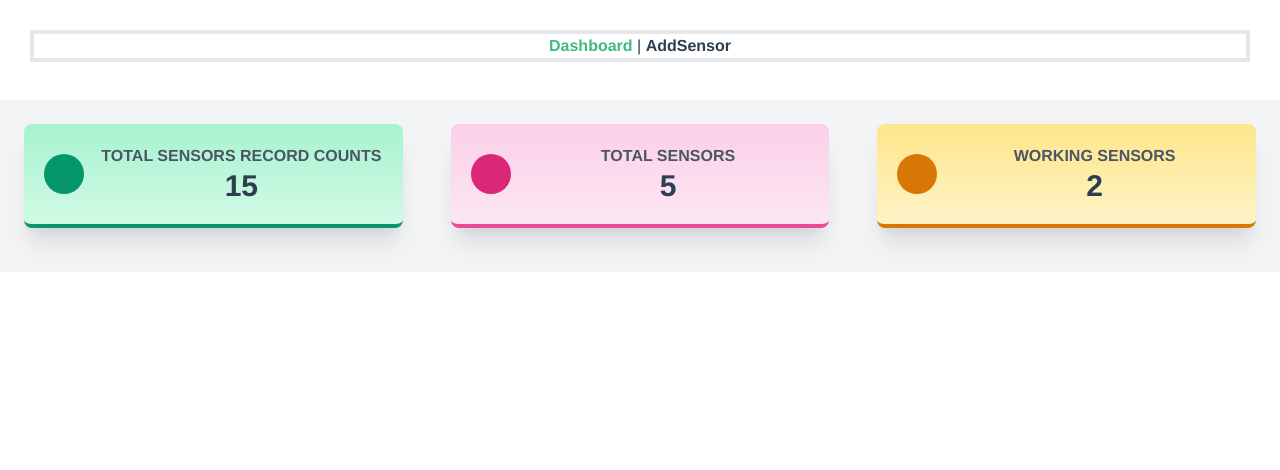
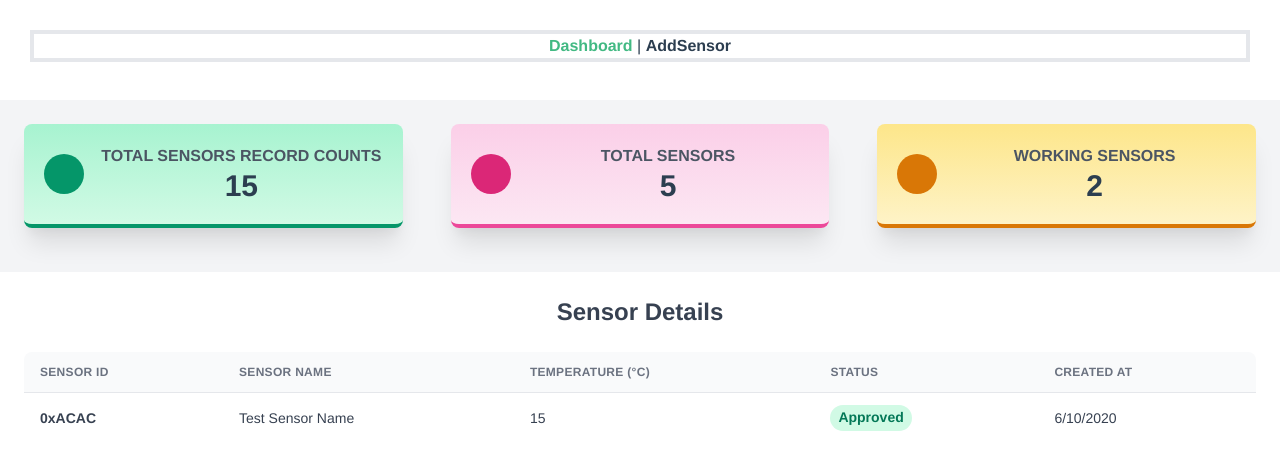
Before and after one commit to rajbhatta/amplify-serverless-vue-python, a Vue app: page / in a window 1280 px wide. Shown: the top 470 px of the page. Built offline with nearby package versions, Linux system fonts and the light colour scheme.

Commit message:
Table is added inside dashboard for listing sensors

```diff
--- a/src/views/Dashboard.vue
+++ b/src/views/Dashboard.vue
@@ -1,6 +1,6 @@
 <template>
+  <!-- start of container setup -->
   <div class="container mx-auto">
-    <!-- start of container setup -->
     <div class="main-content flex-1 bg-gray-100 mt-12 md:mt-2 pb-18 md:pb-5">
       <div class="flex flex-wrap">
         <div class="w-full md:w-1/2 xl:w-1/3 p-6">
@@ -23,7 +23,9 @@
                 </div>
               </div>
               <div class="flex-1 text-right md:text-center">
-                <h5 class="font-bold uppercase text-gray-600">Total Sensors Record Counts</h5>
+                <h5 class="font-bold uppercase text-gray-600">
+                  Total Sensors Record Counts
+                </h5>
                 <h3 class="font-bold text-3xl">
                   15
                   <span class="text-green-500"
@@ -87,7 +89,9 @@
                 </div>
               </div>
               <div class="flex-1 text-right md:text-center">
-                <h5 class="font-bold uppercase text-gray-600">Working Sensors</h5>
+                <h5 class="font-bold uppercase text-gray-600">
+                  Working Sensors
+                </h5>
                 <h3 class="font-bold text-3xl">
                   2
                   <span class="text-yellow-600"
@@ -103,6 +107,85 @@
     </div>
   </div>
   <!-- end of container setup -->
+
+  <!-- start of table -->
+  <div class="container grid px-6 mx-auto">
+    <h2 class="my-6 text-2xl font-semibold text-gray-700 dark:text-gray-200">
+      Sensor Details
+    </h2>
+
+    <div class="w-full overflow-hidden rounded-lg shadow-xs">
+      <div class="w-full overflow-x-auto">
+        <table class="w-full whitespace-no-wrap">
+          <thead>
+            <tr
+              class="
+                text-xs
+                font-semibold
+                tracking-wide
+                text-left text-gray-500
+                uppercase
+                border-b
+                dark:border-gray-700
+                bg-gray-50
+                dark:bg-gray-800
+              "
+            >
+              <th class="px-4 py-3">Sensor ID</th>
+              <th class="px-4 py-3">Sensor Name</th>
+              <th class="px-4 py-3">Temperature (°C)</th>
+              <th class="px-4 py-3">Status</th>
+              <th class="px-4 py-3">Created At</th>
+            </tr>
+          </thead>
+          <tbody
+            class="bg-white divide-y dark:divide-gray-700 dark:bg-gray-800"
+          >
+            <tr class="text-gray-700 dark:text-gray-400">
+              <td class="px-4 py-3">
+                <div class="flex items-center text-sm">
+                  <div>
+                    <p class="font-semibold">
+                      <router-link :to="'/sensors/' + 1"> 0xACAC </router-link>
+                    </p>
+                  </div>
+                </div>
+              </td>
+              <td class="px-4 py-3">
+                <div class="flex items-center text-sm">Test Sensor Name</div>
+              </td>
+              <td class="px-4 py-3">
+                <div class="flex items-center text-sm">15</div>
+              </td>
+              <td class="px-4 py-3">
+                <div class="flex items-center text-sm">
+                  <span
+                    class="
+                      px-2
+                      py-1
+                      font-semibold
+                      leading-tight
+                      text-green-700
+                      bg-green-100
+                      rounded-full
+                      dark:text-green-100
+                    "
+                  >
+                    Approved
+                  </span>
+                </div>
+              </td>
+
+              <td class="px-4 py-3">
+                <div class="flex items-center text-sm">6/10/2020</div>
+              </td>
+            </tr>
+          </tbody>
+        </table>
+      </div>
+    </div>
+  </div>
+  <!-- end of table -->
 </template>
 
 <script>
```
